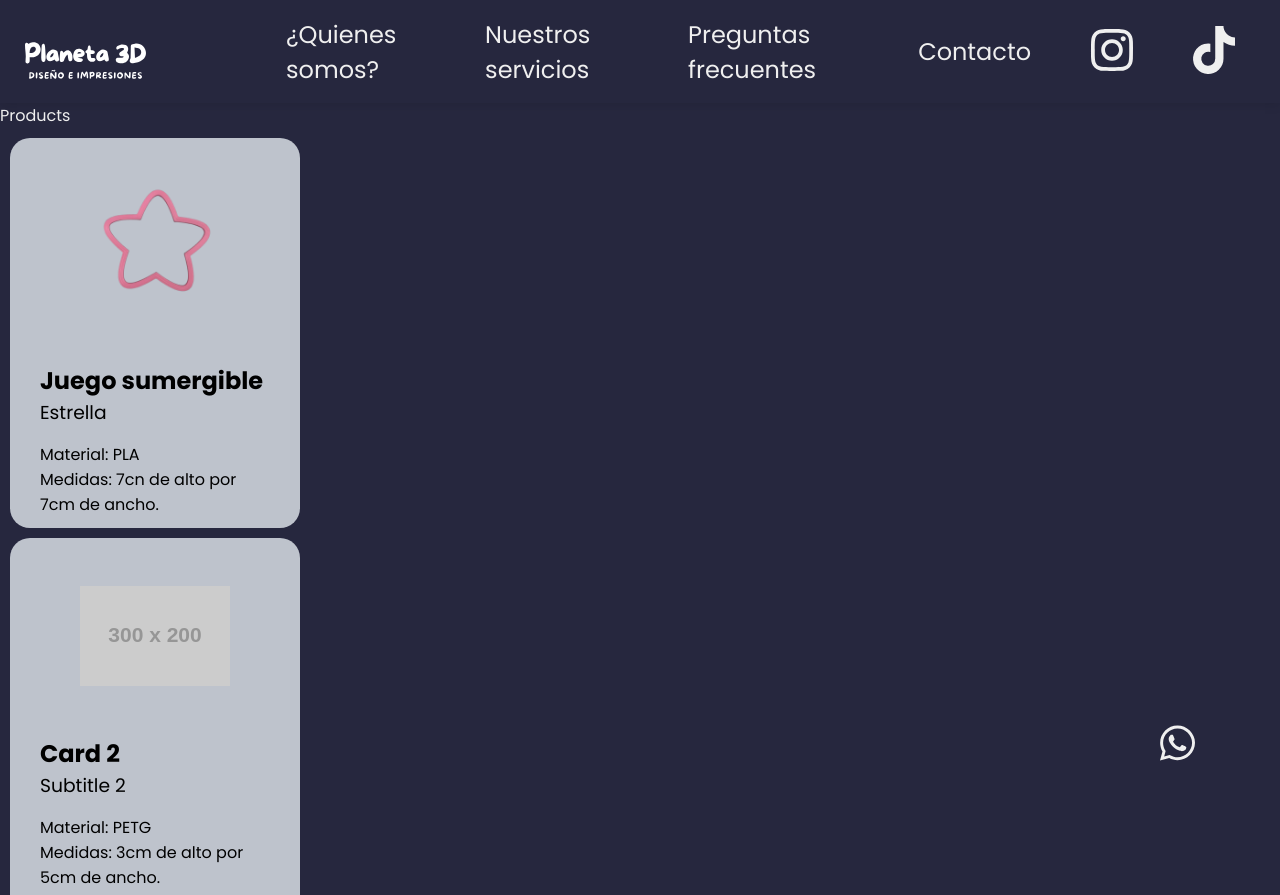
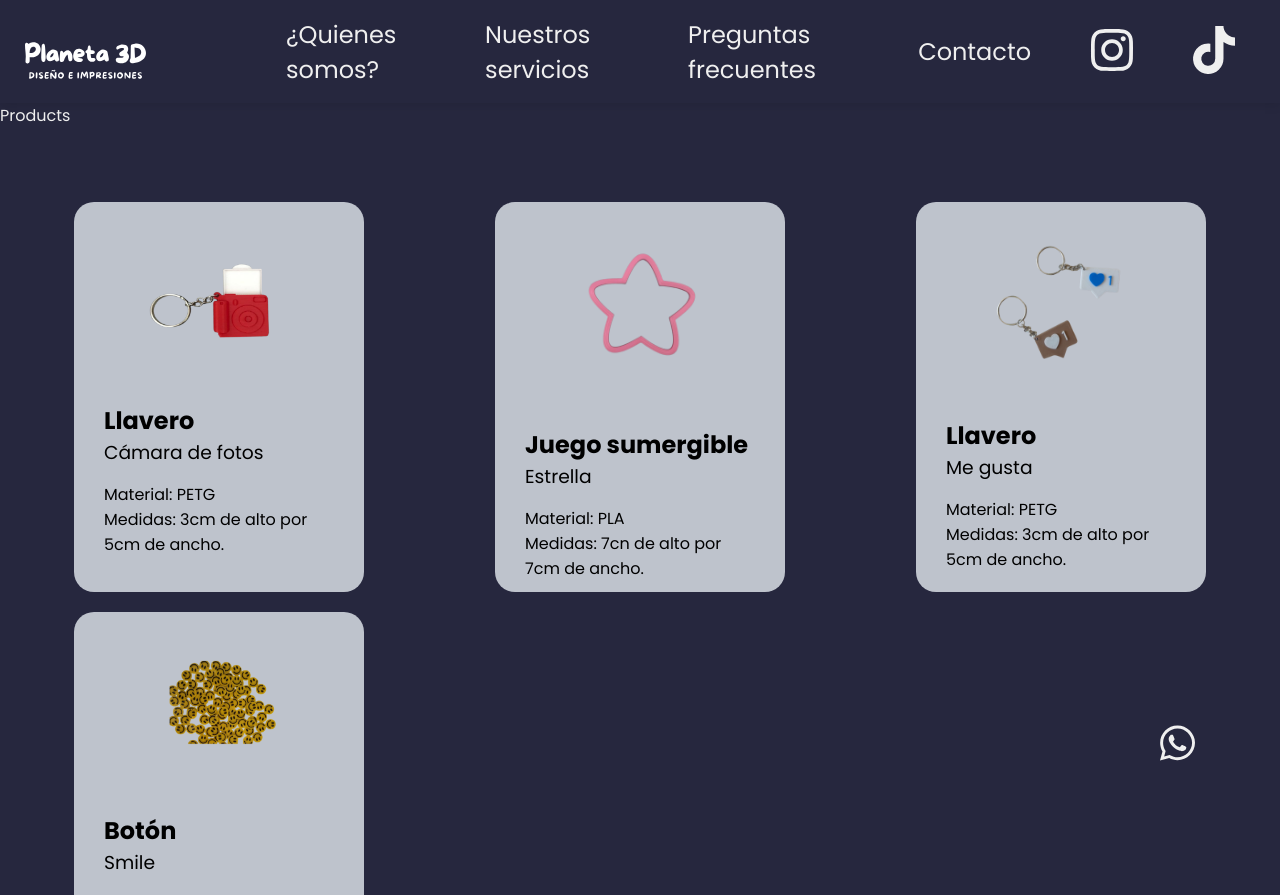
Before and after one commit to LucasiBai/Planeta3D, a React (Create React App) app: page /services in a window 1280 px wide. Shown: the top 895 px of the page. Built offline with nearby package versions, Linux system fonts and the light colour scheme.

Commit message:
Agregado de imagenes y datos a las cards

```diff
--- a/src/components/CardItem/CardItem.css
+++ b/src/components/CardItem/CardItem.css
@@ -5,11 +5,10 @@
   flex-direction: column;
   justify-content: center;
   align-items: center;
+  margin: 10px;
   padding: 20px;
-  margin: 10px;
   height: 350px; /* ajusta la altura según tus necesidades */
   width: 250px; /* ajusta el ancho según tus necesidades */
-
 }
 
 .card > * {
--- a/src/components/CardList/CardList.css
+++ b/src/components/CardList/CardList.css
@@ -1,3 +1,5 @@
-card-list {
-
-}
+.card-list {
+    display: flex;
+    flex-wrap: wrap;
+    justify-content: space-between;
+  }
--- a/src/components/CardList/CardList.jsx
+++ b/src/components/CardList/CardList.jsx
@@ -1,7 +1,15 @@
 import CardItem  from '../CardItem/CardItem.jsx'
+import "./CardList.css"
 
 const CardList = () => {
     const cardData = [
+      {
+        title: 'Llavero',
+        subtitle: 'Cámara de fotos',
+        desc1: "Material: PETG ",
+        desc2: "Medidas: 3cm de alto por 5cm de ancho.",
+        image: '/assets/llavero-camara.png',
+      },
       {
         title: 'Juego sumergible',
         subtitle: 'Estrella',
@@ -10,25 +18,18 @@ const CardList = () => {
         image: '/assets/juguete.png',
       },
       {
-        title: 'Card 2',
-        subtitle: 'Subtitle 2',
-        desc1: "Material: PETG ",
+        title: 'Llavero',
+        subtitle: 'Me gusta',
+        desc1: "Material: PETG",
         desc2: "Medidas: 3cm de alto por 5cm de ancho.",
-        image: 'https://via.placeholder.com/300x200.png?text=Imagen2',
+        image: '/assets/llavero-mg.png',
       },
       {
-        title: 'Card 3',
-        subtitle: 'Subtitle 3',
+        title: 'Botón',
+        subtitle: 'Smile',
         desc1: "Material: PETG ",
-        desc2: "Medidas: 3cm de alto por 5cm de ancho.",
-        image: 'https://via.placeholder.com/300x200.png?text=Imagen3',
-      },
-      {
-        title: 'Card 4',
-        subtitle: 'Subtitle 3',
-        desc1: "Material: PETG ",
-        desc2: "Medidas: 3cm de alto por 5cm de ancho.",
-        image: 'https://via.placeholder.com/300x200.png?text=Imagen3',
+        desc2: "Medidas: 0,5 cm de alto por 0,5 cm de ancho.",
+        image: '/assets/botones.png',
       },
     ];
 
--- /dev/null
+++ b/src/pages/ProductsPage/ProductsPage.css
@@ -0,0 +1,7 @@
+.products-page {
+    min-height: 100vh;
+}
+
+.card-list {
+    margin: 5%;
+}
--- a/src/pages/ProductsPage/ProductsPage.jsx
+++ b/src/pages/ProductsPage/ProductsPage.jsx
@@ -1,5 +1,6 @@
 import { Helmet } from "react-helmet";
 import CardList from "../../components/CardList/CardList.jsx"
+import "./ProductsPage.css"
 
 const ProductsPage = () => {
 	return (
@@ -11,8 +12,9 @@ const ProductsPage = () => {
 					content="En Planeta 3D ofrecemos servicios de impresión 3D de alta calidad para hacer realidad tus ideas y proyectos. Contamos con una amplia variedad de materiales y ofrecemos diferentes opciones de acabado para adaptarnos a tus necesidades. ¡Haz realidad tus ideas con nosotros!"
 				></meta>
 			</Helmet>
-			<main className="products-page">Products</main>
-			<CardList/>
+			<main className="products-page">Products
+			<CardList className="card-list"/>
+			</main>
 		</>
 	);
 };
```
